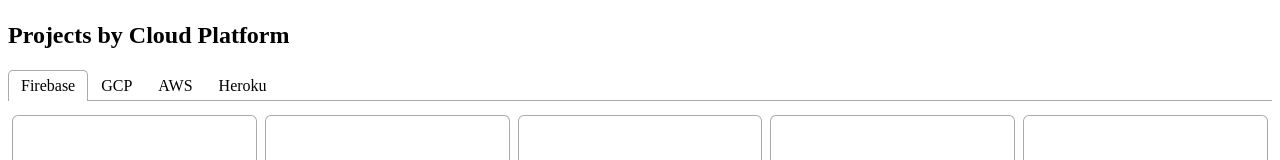
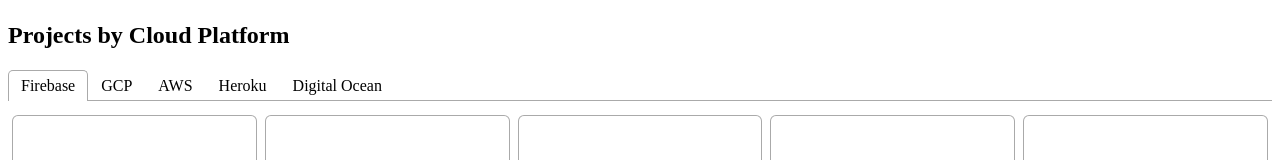
Before and after one commit to pmaxhogan/website, a Gatsby site: page / in a window 1280 px wide. Shown: the part 5028-5188 px from the top of the page. Built offline with nearby package versions, Linux system fonts and the light colour scheme; Gatsby itself is replaced by a stand-in of ours; some packages are replaced by stand-ins of ours.

Commit message:
Add digitalocean

```diff
--- a/src/pages/index.mdx
+++ b/src/pages/index.mdx
@@ -30,7 +30,7 @@
 
 <ProjectTabs by="DB" data={props.data.allMdx.edges} tabs={["firestore", ["mongodb", "MongoDB"], "s3", "neo4j", "memcached"]} />
 
-<ProjectTabs by="Cloud Platform" data={props.data.allMdx.edges} tabs={["firebase", ["gcp", "GCP"], ["aws", "AWS"], "heroku"]} />
+<ProjectTabs by="Cloud Platform" data={props.data.allMdx.edges} tabs={["firebase", ["gcp", "GCP"], ["aws", "AWS"], "heroku", ["digitalocean", "Digital Ocean"]]} />
 
 
 export const pageQuery = graphql`
```
